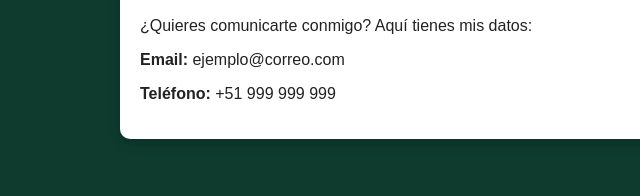
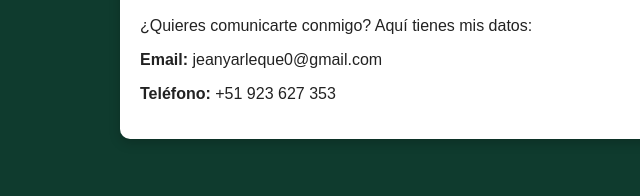
Before and after one commit to dormitu/home, a plain HTML site: page index.html in a window 1280 px wide. Shown: the part 773-969 px from the top of the page, 0-640 px from the left. Drawn offline with Linux system fonts and the light colour scheme.

Commit message:
Update index.html

```diff
--- a/index.html
+++ b/index.html
@@ -159,8 +159,8 @@
     <section id="contacto">
         <h2>Contacto</h2>
         <p>¿Quieres comunicarte conmigo? Aquí tienes mis datos:</p>
-        <p><strong>Email:</strong> ejemplo@correo.com</p>
-        <p><strong>Teléfono:</strong> +51 999 999 999</p>
+        <p><strong>Email:</strong> jeanyarleque0@gmail.com</p>
+        <p><strong>Teléfono:</strong> +51 923 627 353</p>
     </section>
 
     <!-- Botón flotante -->
```
